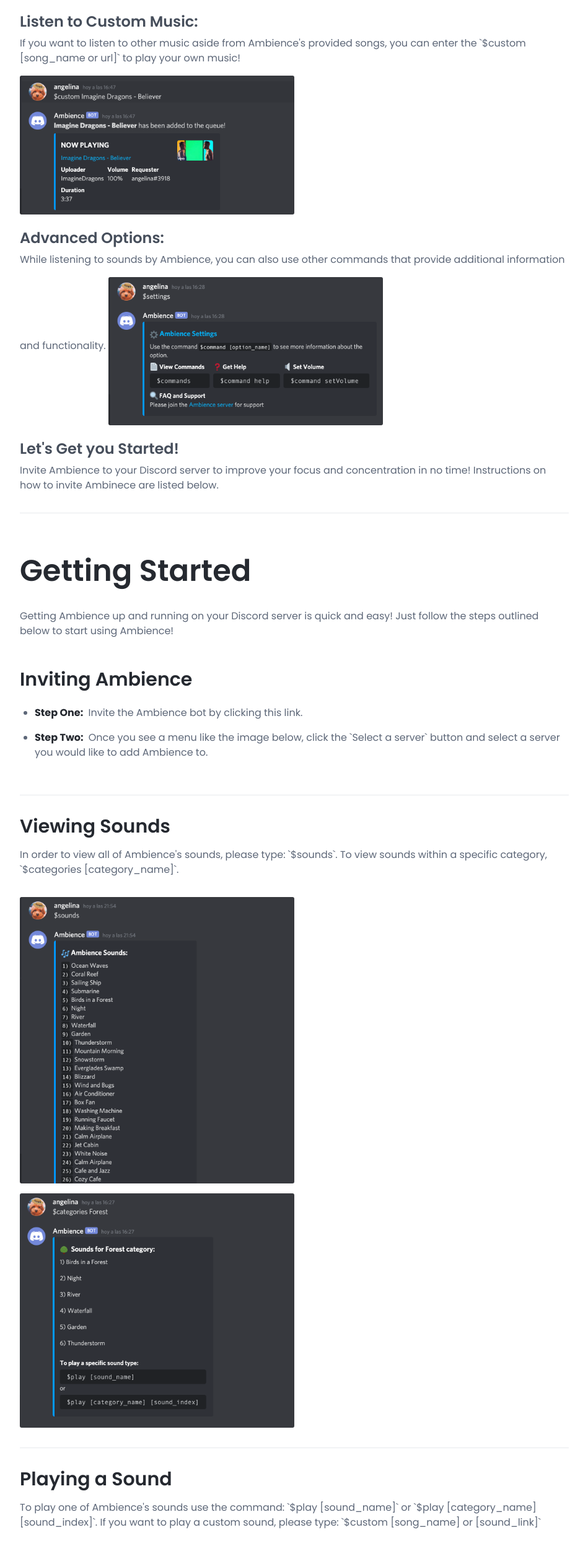
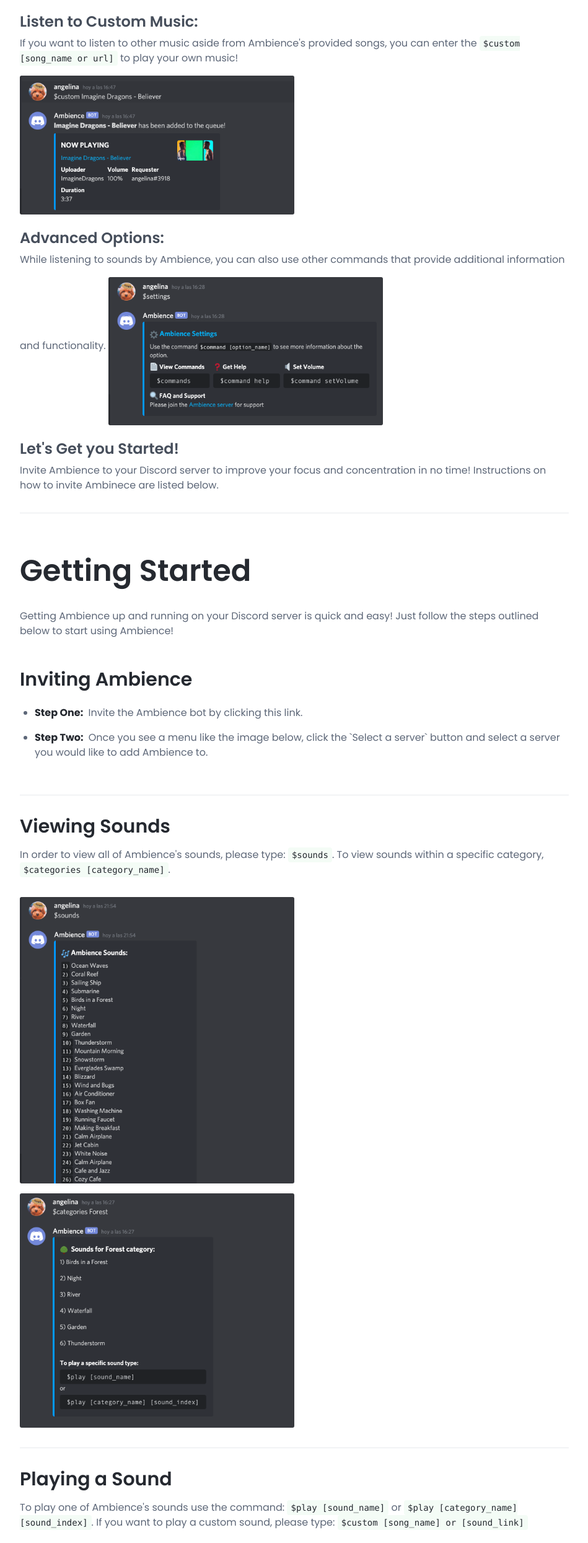
Before and after one commit to ANG13T/Ambience, a website with bundled scripts: page website/docs.html in a window 1280 px wide. Shown: the part 1771-4260 px from the top of the page at 62% size, without its empty margins (315-1264 px from the left). Built offline with nearby package versions, Linux system fonts and the light colour scheme.

Commit message:
feat: added code blocks

```diff
--- a/website/docs.html
+++ b/website/docs.html
@@ -150,7 +150,7 @@
 						<img src="./assets/images/screenshot2.png" class="commandImage" />
 						<br /><br />
 						<h3>Listen to Custom Music:</h3>
-						If you want to listen to other music aside from Ambience's provided songs, you can enter the `$custom [song_name or url]` to play your own music! <br>
+						If you want to listen to other music aside from Ambience's provided songs, you can enter the <code>$custom [song_name or url]</code> to play your own music! <br>
 						<img src="./assets/images/screenshot4.png" class="commandImage" />
 						<br /><br />
 						<h3>Advanced Options:</h3>
@@ -182,14 +182,14 @@
 
 					<section class="docs-section" id="item-2-2">
 						<h2 class="section-heading">Viewing Sounds</h2>
-						<p>In order to view all of Ambience's sounds, please type: `$sounds`. To view sounds within a specific category, `$categories [category_name]`.</p>
+						<p>In order to view all of Ambience's sounds, please type: <code>$sounds</code>. To view sounds within a specific category, <code>$categories [category_name]</code>.</p>
 						<img src="./assets/images/screenshot5.png" class="commandImage" />
 						<img src="./assets/images/screenshot2.png" class="commandImage" />
 					</section><!--//section-->
 
 					<section class="docs-section" id="item-2-3">
 						<h2 class="section-heading">Playing a Sound</h2>
-						<p>To play one of Ambience's sounds use the command: `$play [sound_name]` or `$play [category_name] [sound_index]`. If you want to play a custom sound, please type: `$custom [song_name] or [sound_link]`</p>
+						<p>To play one of Ambience's sounds use the command: <code>$play [sound_name]</code> or <code>$play [category_name] [sound_index]</code>. If you want to play a custom sound, please type: <code>$custom [song_name] or [sound_link]</code></p>
 						<img src="./assets/images/screenshot1.png" class="commandImage" />
 						<img src="./assets/images/screenshot6.png" class="commandImage" />
 						<img src="./assets/images/screenshot4.png" class="commandImage" />
@@ -197,7 +197,7 @@
 
 					<section class="docs-section" id="item-2-4">
 						<h2 class="section-heading">Managing the Queue</h2>
-						<p>To view all sounds within the server queue type: `$queue`. To stop all sounds and empty the queue type: `$stop`. To shuffle sounds within the queue type: `$shuffle`</p>
+						<p>To view all sounds within the server queue type: <code>$queue</code>. To stop all sounds and empty the queue type: <code>$stop</code>. To shuffle sounds within the queue type: <code>$shuffle</code></p>
 						<img src="./assets/images/screenshot7.png" class="commandImage" />
 						<img src="./assets/images/screenshot8.png" class="commandImage" />
 						<img src="./assets/images/screenshot9.png" class="commandImage" />
@@ -284,11 +284,11 @@
 				     <section class="docs-section" id="item-6-1">
 						<!-- <h2 class="section-heading">Section Item 9.1 <small>(FAQ Category One)</small></h2> -->
 						<h5 class="pt-3"><i class="fas fa-question-circle mr-1"></i>How do I see all the Ambience's commands?</h5>
-						<p>To see all of Ambience's commands please visit this section of the documentation. Furthermore, you can view all of Ambience's commands by typing `!commands` on the Discord chat.</p>
+						<p>To see all of Ambience's commands please visit this section of the documentation. Furthermore, you can view all of Ambience's commands by typing <code>$commands</code> on the Discord chat.</p>
 						<h5 class="pt-3"><i class="fas fa-question-circle mr-1"></i>How can I invite Ambience to my server?</h5>
 						<p>You can invite the Ambience bot by clicking this link. To view the steps to invite Ambience to your Discord server, please visit this section of the documentation.</p>
 						<h5 class="pt-3"><i class="fas fa-question-circle mr-1"></i>How do I play a sound in Ambience?</h5>
-						<p>To play a sound in Ambience you must type `!play [sound_name]` where [sound_name] is the name of your desired sound. To view all of Ambience's sounds type `!sounds` into the chat.</p>
+						<p>To play a sound in Ambience you must type <code>$play [sound_name]</code> where [sound_name] is the name of your desired sound. To view all of Ambience's sounds type <code>$custom [song_name or url]</code> into the chat.</p>
 						<h5 class="pt-3"><i class="fas fa-question-circle mr-1"></i>Where can I get help if Ambience isn't working?</h5>
 						<p>Our devoted staff is available at almost anytime to get you the help you need. Please ask for help on the Ambience server or directly contact us ambiencebot0@gmail.com to get help.</p>
 					</section><!--//section-->
```
Also changed, not shown: index.html (+1 -1 lines), 1 other file.
